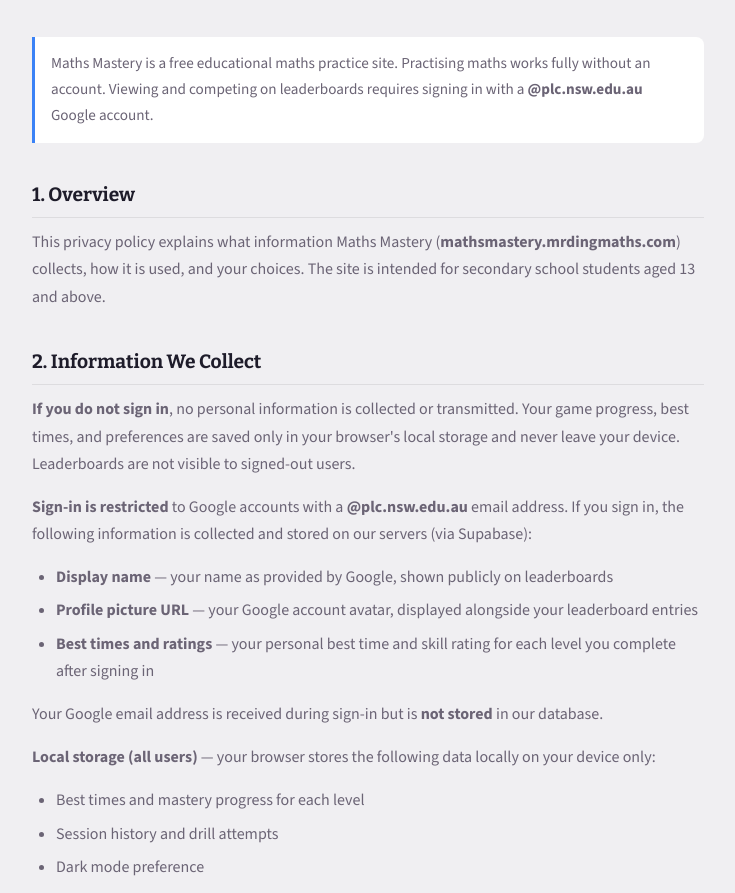
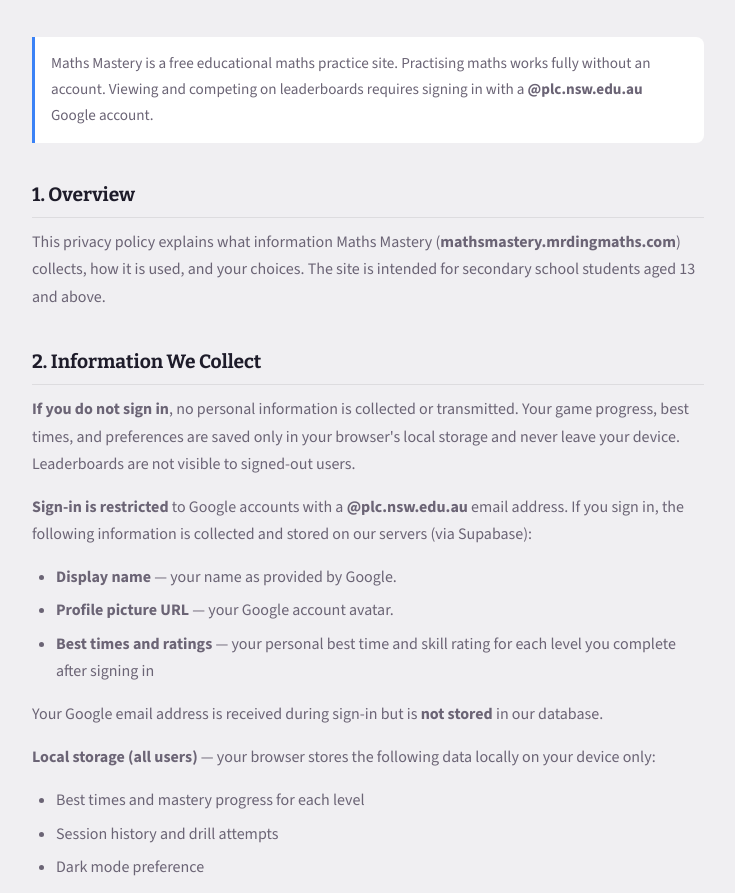
Before and after one commit to MrDingMaths/MathsMastery, a plain HTML site: page privacy-policy.html in a window 1280 px wide. Shown: the part 186-1079 px from the top of the page, without its empty margins (272-1007 px from the left). Drawn offline with nearby package versions, Linux system fonts and the light colour scheme.

Commit message:
clarification on privacy policy

```diff
--- a/privacy-policy.html
+++ b/privacy-policy.html
@@ -152,8 +152,8 @@
 
         <p><strong>Sign-in is restricted</strong> to Google accounts with a <strong>@plc.nsw.edu.au</strong> email address. If you sign in, the following information is collected and stored on our servers (via Supabase):</p>
         <ul>
-            <li><strong>Display name</strong> — your name as provided by Google, shown publicly on leaderboards</li>
-            <li><strong>Profile picture URL</strong> — your Google account avatar, displayed alongside your leaderboard entries</li>
+            <li><strong>Display name</strong> — your name as provided by Google.</li>
+            <li><strong>Profile picture URL</strong> — your Google account avatar.</li>
             <li><strong>Best times and ratings</strong> — your personal best time and skill rating for each level you complete after signing in</li>
         </ul>
         <p>Your Google email address is received during sign-in but is <strong>not stored</strong> in our database.</p>
```
